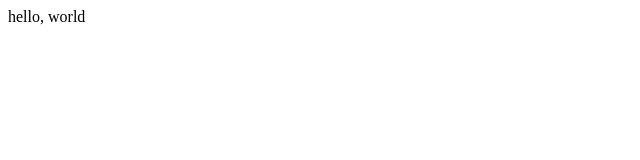
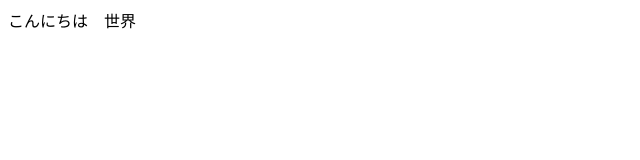
Before and after one commit to tatsuKKK/sample, a plain HTML site: page test.html in a window 1280 px wide. Shown: the full height of the page, 0-640 px from the left. Drawn offline with Linux system fonts and the light colour scheme.

Commit message:
文字変更

```diff
--- a/test.html
+++ b/test.html
@@ -8,6 +8,6 @@
     <meta name="viewport" content="width=device-width, initial-scale=1.0">
   </head>
   <body>
-  hello, world
+  こんにちは　世界
   </body>
 </html>
```
